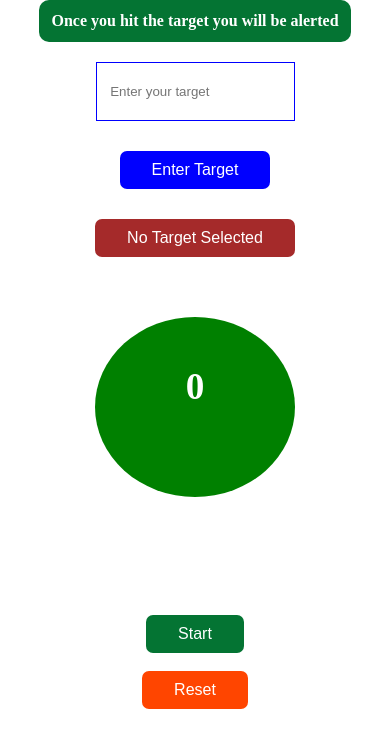
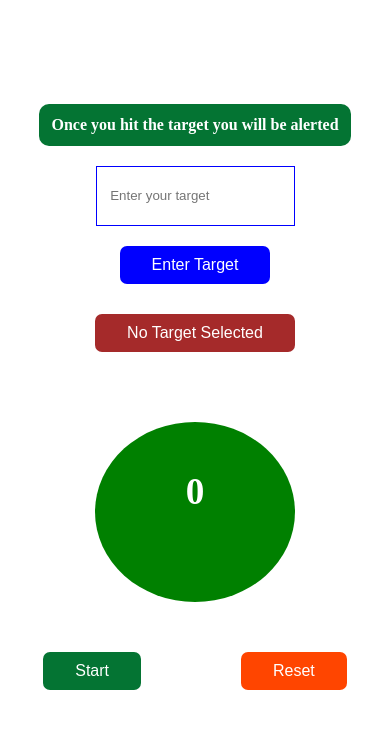
Before and after one commit to alii3111/Js-Counter, a plain HTML site: page index.html in a window 390 px wide. Drawn offline with Linux system fonts and the light colour scheme.

Commit message:
add initial files

```diff
--- a/style.css
+++ b/style.css
@@ -169,7 +169,7 @@ span{
         justify-content: center;
         width: 80%;
         position: relative;
-        margin-bottom: 10px;
+        margin-bottom: 20px;
     }
 
    h4{
@@ -177,7 +177,7 @@ span{
        position: relative;
        margin-bottom: -60px;
    }
-    #buttons{
+    /* #buttons{
         display: flex;
         flex-direction: column;
         margin: auto;
@@ -185,12 +185,13 @@ span{
         padding: 20px;
 
 
-    }
+    } */
 
     #buttons button{
-        margin-bottom: -32px;
-        bottom: 50px;
-        position: relative;
+        /* margin-bottom: -32px;
+        bottom: 50px; */
+        /* position: relative;
+        margin-top: 10px; */
     }
     #info{
 
@@ -206,7 +207,7 @@ span{
 
     }
     button{
-        margin: 30px auto;
+        margin: 20px auto 30px  auto;
         display: block;
         align-items: center;
         text-align: center;
```
